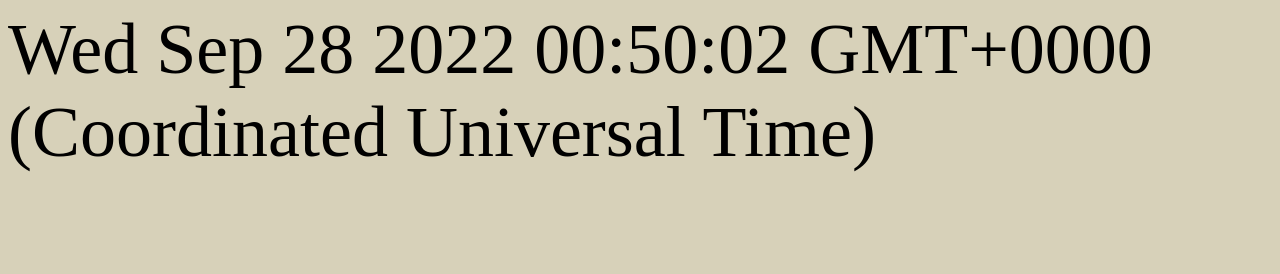
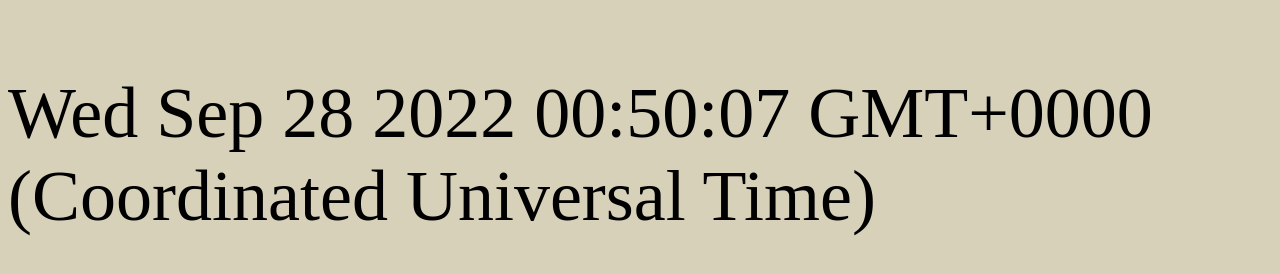
Before and after one commit to divbou/divbou.github.io, a plain HTML site: page index.htm in a window 1280 px wide. Drawn offline with Linux system fonts and the light colour scheme.

Commit message:
Update index.htm
time update script

```diff
--- a/index.htm
+++ b/index.htm
@@ -10,7 +10,14 @@
     </style>
   </head>
   <body>
-    <script>document.write(new Date())
+
+    <script>
+    function freshtime() {
+	    document.getElementById("time").innerHTML = Date().toLocaleString();
+    }
+    setInterval(freshtime, 1000);
     </script>
+
+    <p id="time"></p>
   </body>
 </html>
```
